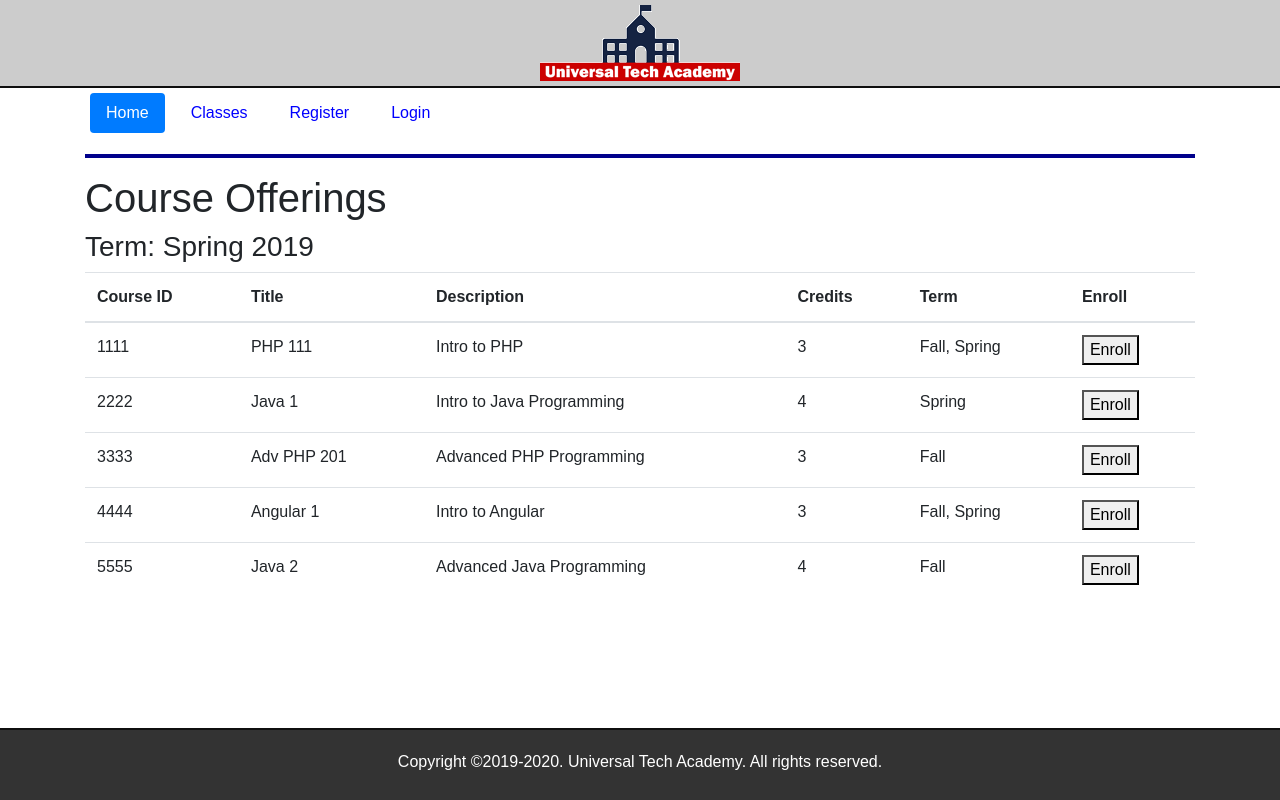
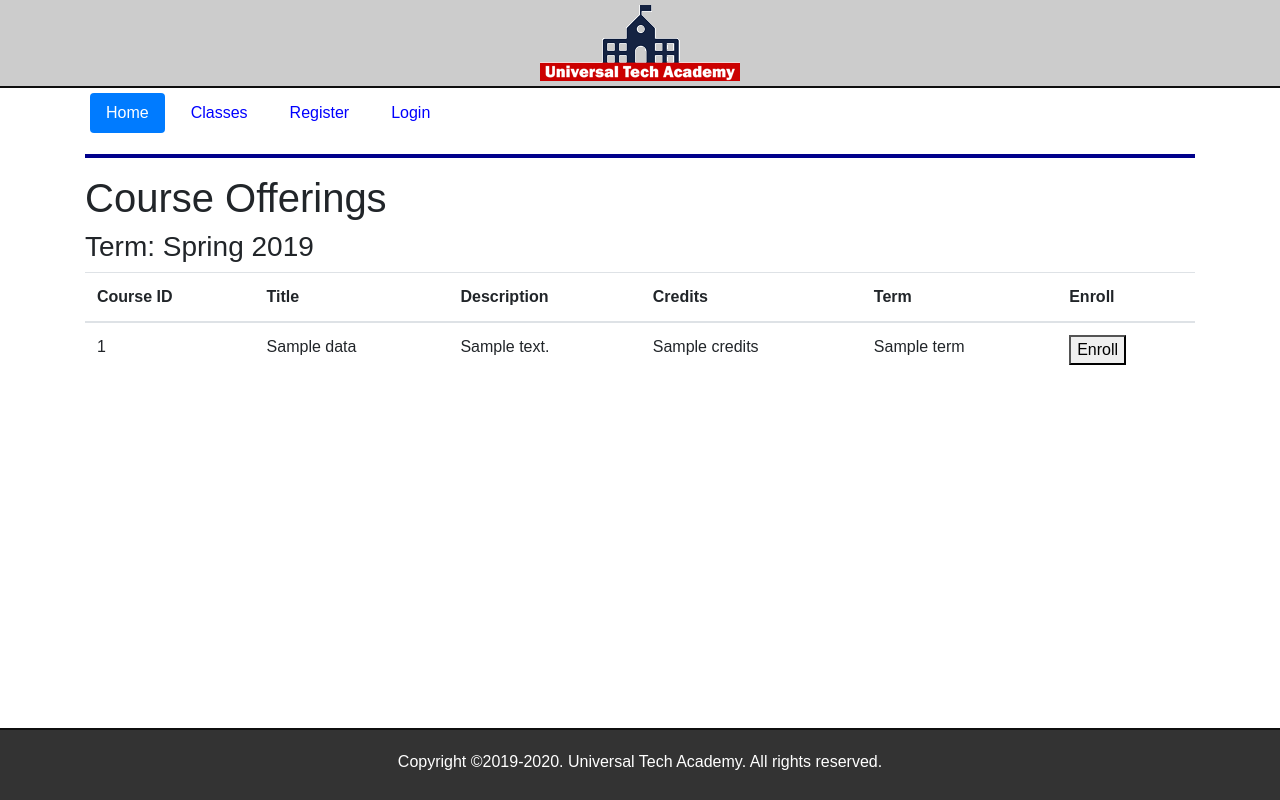
Before and after one commit to moonman369/Enrollment, a Flask app: template application/templates/courses.html in a window 1280 px wide. Run offline with Flask 2, Linux system fonts and the light colour scheme; the template is opened without the code that fills it: most values are stand-ins (such as "Sample title", 1, 10 or a date in 2020); some libraries are stand-ins or nearby versions.

Commit message:
Modify courses and footer to fit the entire content

```diff
--- a/application/routes.py
+++ b/application/routes.py
@@ -12,7 +12,9 @@ def login():
 
 @app.route('/courses')
 def courses():
-    return render_template('courses.html', login=False)
+    courseData = [{"courseID":"1111","title":"PHP 101","description":"Intro to PHP","credits":3,"term":"Fall, Spring"}, {"courseID":"2222","title":"Java 1","description":"Intro to Java Programming","credits":4,"term":"Spring"}, {"courseID":"3333","title":"Adv PHP 201","description":"Advanced PHP Programming","credits":3,"term":"Fall"}, {"courseID":"4444","title":"Angular 1","description":"Intro to Angular","credits":3,"term":"Fall, Spring"}, {"courseID":"5555","title":"Java 2","description":"Advanced Java Programming","credits":4,"term":"Fall"}]
+
+    return render_template('courses.html', courseData=courseData)
 
 @app.route('/register')
 def register():
--- a/application/templates/courses.html
+++ b/application/templates/courses.html
@@ -1,13 +1,11 @@
-    {% extends "layout.html" %}
-
-    {% block content %}
+{% extends "layout.html" %} {% block content %}
 <h1>Course Offerings</h1>
 
 <!--  Display the Term and Year here --->
 <h3>Term: Spring 2019</h3>
 
 <div>
-        <table class="table table-hover">
+  <table class="table table-hover py-[20px]">
     <thead>
       <tr>
         <th scope="col">Course ID</th>
@@ -19,60 +17,24 @@
       </tr>
     </thead>
     <tbody>
+      <!-- Construct the rest of courses here -->
+      {% for data in courseData %}
 
-            <!-- Construct the rest of courses here -->
       <tr>
-                <td scope='row'>1111</td>
-                <td>PHP 111</td>
-                <td>Intro to PHP</td>
-                <td>3</td>
-                <td>Fall, Spring</td>
+        <td scope="row">{{ data['courseID'] }}</td>
+        <td>{{ data['title'] }}</td>
+        <td>{{ data['description'] }}</td>
+        <td>{{ data['credits'] }}</td>
+        <td>{{ data['term'] }}</td>
         <td>
           <button>Enroll</button>
         </td>
       </tr>
-            <tr>
-                <td scope='row'>2222</td>
-                <td>Java 1</td>
-                <td>Intro to Java Programming</td>
-                <td>4</td>
-                <td>Spring</td>
-                <td>
-                    <button>Enroll</button>
-                </td>
-            </tr>
-            <tr>
-                <td scope='row'>3333</td>
-                <td>Adv PHP 201</td>
-                <td>Advanced PHP Programming</td>
-                <td>3</td>
-                <td>Fall</td>
-                <td>
-                    <button>Enroll</button>
-                </td>
-            </tr>
-            <tr>
-                <td scope='row'>4444</td>
-                <td>Angular 1</td>
-                <td>Intro to Angular</td>
-                <td>3</td>
-                <td>Fall, Spring</td>
-                <td>
-                    <button>Enroll</button>
-                </td>
-            </tr>
-            <tr>
-                <td scope='row'>5555</td>
-                <td>Java 2</td>
-                <td>Advanced Java Programming</td>
-                <td>4</td>
-                <td>Fall</td>
-                <td>
-                    <button>Enroll</button>
-                </td>
-            </tr>
+
+      {% endfor %}
     </tbody>
   </table>
 </div>
+<br /><br /><br />
 
 {% endblock %}
--- a/application/templates/includes/footer.html
+++ b/application/templates/includes/footer.html
@@ -1,5 +1,7 @@
-<div class="container-fluid text-center bottom-container">
-    <footer>
-        <p>Copyright &copy;2019-2020. Universal Tech Academy. All rights reserved.</p>
-    </footer>
+<div class="container-fluid position-fixed text-center bottom-container h-10">
+  <footer>
+    <p>
+      Copyright &copy;2019-2020. Universal Tech Academy. All rights reserved.
+    </p>
+  </footer>
 </div>
```
Lines whose indentation alone changed are shown as unchanged.
